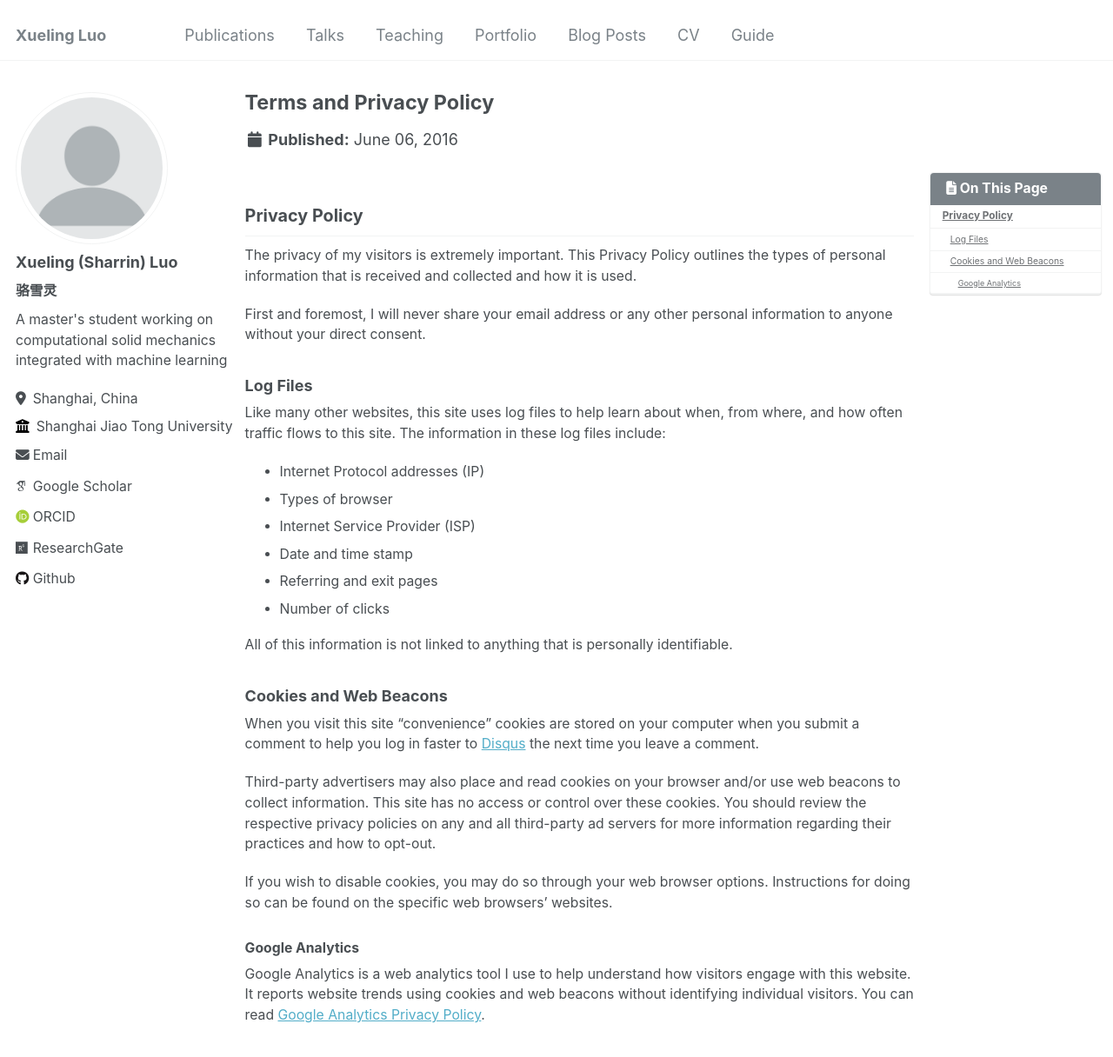
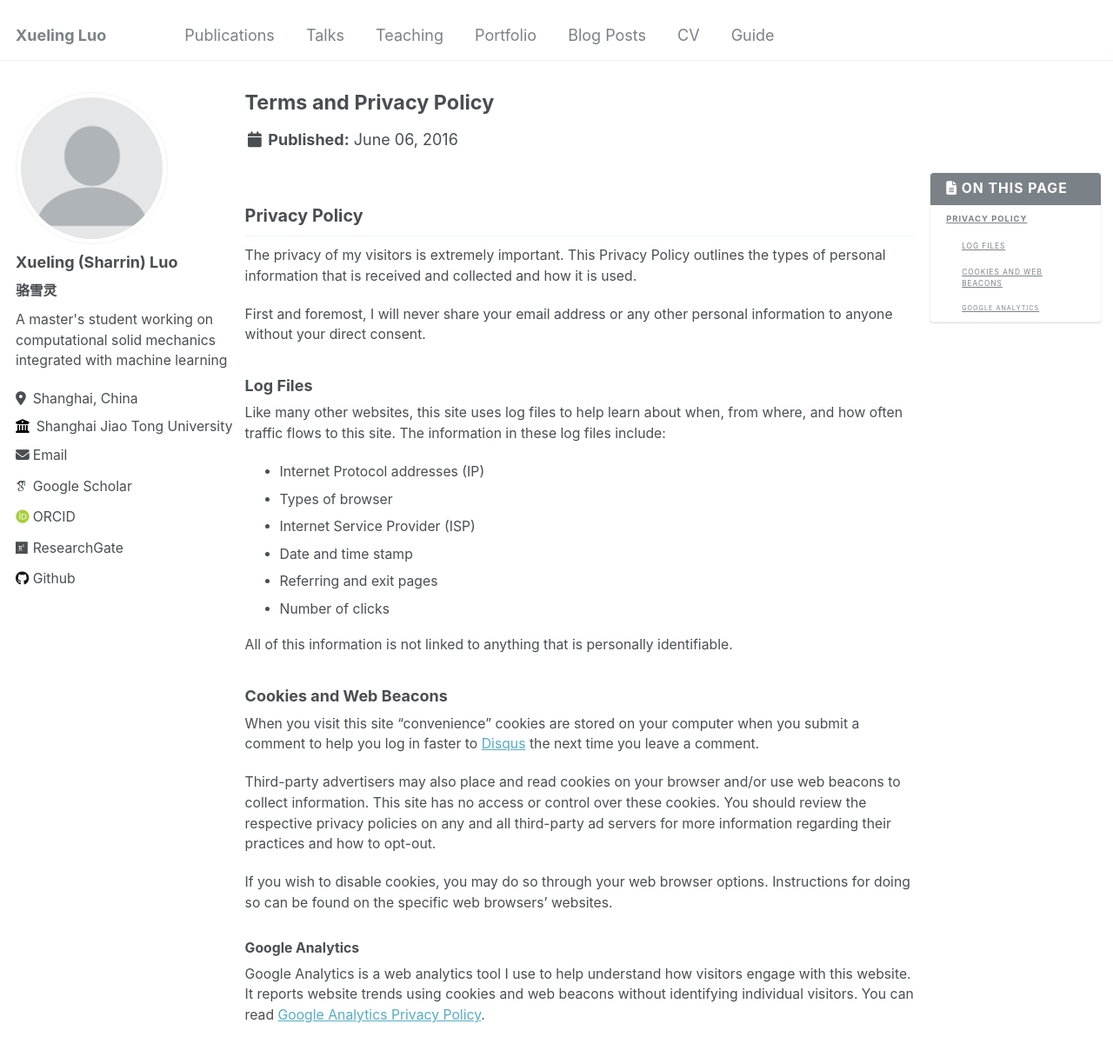
Before and after one commit to LuoXueling/luoxueling.github.io, a Jekyll site: the page built from _pages/terms.md, in a window 1280 px wide and 1400 px high. Shown: the top 1216 px of the window at 87% size. Built offline with Jekyll 4.4.1, drawn with Linux system fonts in a browser that asks for light colours; some web fonts are replaced.

Commit message:
Remove redundancy and add highlight

```diff
--- a/_sass/_mixins.scss
+++ b/_sass/_mixins.scss
@@ -51,42 +51,3 @@
     display: table;
   }
 }
-
-/*
-   Compass YIQ Color Contrast
-   https://github.com/easy-designs/yiq-color-contrast
-   ========================================================================== */
-
-   @function yiq-is-light(
-    $color,
-    $threshold: $yiq-contrasted-threshold
-  ) {
-    $red: red($color);
-    $green: green($color);
-    $blue: blue($color);
-
-    $yiq: (($red*299)+($green*587)+($blue*114))/1000;
-
-    @if $yiq-debug { @debug $yiq, $threshold; }
-
-    @return if($yiq >= $threshold, true, false);
-  }
-
-  @function yiq-contrast-color(
-    $color,
-    $dark: $yiq-contrasted-dark-default,
-    $light: $yiq-contrasted-light-default,
-    $threshold: $yiq-contrasted-threshold
-  ) {
-    @return if(yiq-is-light($color, $threshold), $yiq-contrasted-dark-default, $yiq-contrasted-light-default);
-  }
-
-  @mixin yiq-contrasted(
-    $background-color,
-    $dark: $yiq-contrasted-dark-default,
-    $light: $yiq-contrasted-light-default,
-    $threshold: $yiq-contrasted-threshold
-  ) {
-    background-color: $background-color;
-    color: yiq-contrast-color($background-color, $dark, $light, $threshold);
-  }
--- a/_sass/_navigation.scss
+++ b/_sass/_navigation.scss
@@ -374,10 +374,11 @@
 .toc {
   font-family: $sans-serif-narrow;
   color: $gray;
-    background-color: $background-color;
+  text-transform: uppercase;
+  letter-spacing: 1px;
+  background-color: #fff;
   border: 1px solid $border-color;
   border-radius: $border-radius;
-    -webkit-box-shadow: $box-shadow;
   box-shadow: $box-shadow;
 
   .nav__title {
@@ -389,8 +390,9 @@
   }
 
   // Scrollspy marks toc items as .active when they are in focus
-    .active a {
-      @include yiq-contrasted($active-color);
+  .active {
+    color: #000;
+    background: $lighter-gray;
   }
 }
 
@@ -399,43 +401,40 @@
   padding: 0;
   width: 100%;
   list-style: none;
-    font-size: $type-size-6;
-
-    @include breakpoint($large) {
-      font-size: $type-size-7;
-    }
+  font-size: 0.8rem;
 
   a {
     display: block;
-      padding: 0.25rem 0.75rem;
-      color: $muted-text-color;
+    padding: 0.5rem 1rem;
+    color: $gray;
+    font-size: $type-size-7;
     font-weight: bold;
     line-height: 1.5;
     border-bottom: 1px solid $border-color;
 
     &:hover {
-        color: $text-color;
+      color: #000;
+      background: $lighter-gray;
+    }
+  }
+
+  > li:last-child {
+    a {
+      border-bottom: none;
     }
   }
 
   li ul > li a {
-      padding-left: 1.25rem;
+    padding-left: 2rem;
     font-weight: normal;
   }
 
-    li ul li ul > li a {
-      padding-left: 1.75rem;
-    }
+  /* hide sub sub links on small screens*/
+  li > ul li {
+    display: none;
 
-    li ul li ul li ul > li a {
-      padding-left: 2.25rem;
-    }
-
-    li ul li ul li ul li ul > li a {
-      padding-left: 2.75rem;
-    }
-
-    li ul li ul li ul li ul li ul > li a {
-      padding-left: 3.25rem
+    @include breakpoint($medium) {
+      display: block;
     }
   }
+}
--- a/_sass/_sidebar.scss
+++ b/_sass/_sidebar.scss
@@ -85,10 +85,8 @@
 
   @include breakpoint($x-large) {
     width: $right-sidebar-width;
-    margin-right: -1 * $right-sidebar-width;
   }
 }
-
 
 /*
    Author profile and links
--- a/_sass/_variables.scss
+++ b/_sass/_variables.scss
@@ -67,14 +67,12 @@ $code-background-color      : #fafafa;
 $code-background-color-dark : $light-gray;
 $text-color                 : $dark-gray;
 $border-color               : $lighter-gray;
-$muted-text-color: mix(#fff, $text-color, 20%) !default;
 
 $primary-color              : #7a8288;
 $success-color              : #62c462;
 $warning-color              : #f89406;
 $danger-color               : #ee5f5b;
 $info-color                 : #52adc8;
-$active-color: mix(#fff, $primary-color, 80%) !default;
 
 /* brands */
 $behance-color              : #1769FF;
@@ -109,13 +107,6 @@ $link-color-hover           : mix(#000, $link-color, 25%);
 $link-color-visited         : mix(#fff, $link-color, 25%);
 $masthead-link-color        : $primary-color;
 $masthead-link-color-hover  : mix(#000, $primary-color, 25%);
-
-
-/* YIQ color contrast */
-$yiq-contrasted-dark-default: $dark-gray !default;
-$yiq-contrasted-light-default: #fff !default;
-$yiq-contrasted-threshold: 175 !default;
-$yiq-debug: false !default;
 
 
 /*
--- a/package.json
+++ b/package.json
@@ -24,14 +24,15 @@
     "node": ">= 0.10.0"
   },
   "dependencies": {
-    "jquery": "^3.7.1"
+    "jquery": "^3.7.1",
+    "uglifyjs": "^2.4.11"
   },
   "devDependencies": {
     "onchange": "^7.1.0",
     "uglify-js": "^3.17.4"
   },
   "scripts": {
-    "uglify": "uglifyjs node_modules/jquery/dist/jquery.min.js assets/js/plugins/jquery.fitvids.js assets/js/plugins/jquery.greedy-navigation.js assets/js/plugins/jquery.magnific-popup.js assets/js/plugins/jquery.smooth-scroll.min.js assets/js/plugins/stickyfill.min.js assets/js/_main.js -c -m -o assets/js/main.min.js",
+    "uglify": "uglifyjs node_modules/jquery/dist/jquery.min.js assets/js/plugins/jquery.fitvids.js assets/js/plugins/jquery.ba-throttle-debounce.js assets/js/plugins/jquery.greedy-navigation.js assets/js/plugins/jquery.magnific-popup.js assets/js/plugins/jquery.smooth-scroll.min.js assets/js/plugins/stickyfill.min.js assets/js/_main.js -c -m -o assets/js/main.min.js",
     "watch:js": "onchange \"assets/js/**/*.js\" -e \"assets/js/main.min.js\" -- npm run build:js",
     "build:js": "npm run uglify"
   }
```
Also changed, not shown: assets/js/_main.js (+35 -21 lines), assets/js/main.min.js, assets/js/plugins/jquery.ba-throttle-debounce.js (added). Lines whose indentation alone changed are shown as unchanged.
